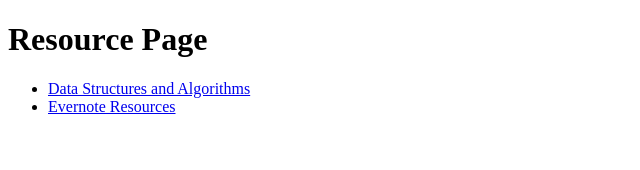
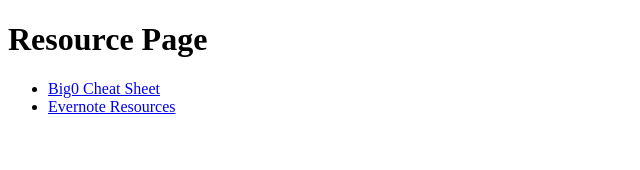
Before and after one commit to cjbruin23/sandbox, an Angular app in the folder angular-sanbox/: page / in a window 1280 px wide. Shown: the top 170 px of the page, without its empty margins (0-640 px from the left). Built offline with nearby package versions, Linux system fonts and the light colour scheme.

Commit message:
moving link to home

```diff
--- a/angular-sanbox/src/app/core/home/home.component.html
+++ b/angular-sanbox/src/app/core/home/home.component.html
@@ -2,8 +2,10 @@
 <nav>
   <ul>
     <li>
-      <a routerLink="/features/data-algo/big-o" href=""
-        >Data Structures and Algorithms</a
+      <a
+        href="https://zerotomastery.io/cheatsheets/big-o-cheat-sheet/?utm_source=udemy&utm_medium=coursecontent"
+        target="_blank"
+        >Big0 Cheat Sheet</a
       >
     </li>
     <li>
```
